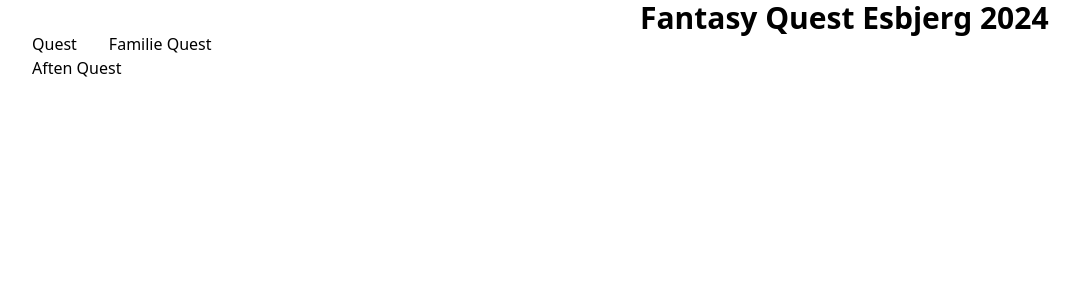
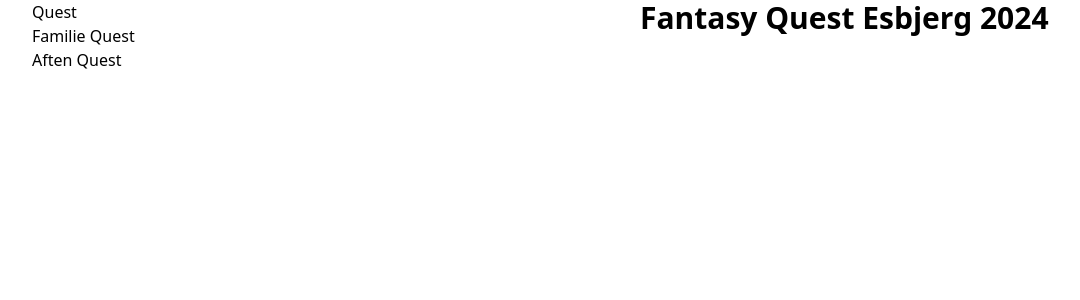
Before and after one commit to Sinyedu/Fantasy-Festival, a Vue app in the folder fantasyfestival/: page / in a window 1280 px wide. Shown: the top 300 px of the page, without its empty margins (0-1080 px from the left). Built offline with nearby package versions, Linux system fonts and the light colour scheme.

Commit message:
Adjustments

```diff
--- a/fantasyfestival/src/App.vue
+++ b/fantasyfestival/src/App.vue
@@ -29,29 +29,8 @@ header {
   margin: 0 auto 2rem;
 }
 
-nav {
-  width: 100%;
-  font-size: 12px;
-  text-align: center;
-  margin-top: 2rem;
-}
-
-nav a.router-link-exact-active {
-  color: var(--color-text);
-}
-
-nav a.router-link-exact-active:hover {
-  background-color: transparent;
-}
-
 nav a {
-  display: inline-block;
-  padding: 0 1rem;
-  border-left: 1px solid var(--color-border);
-}
-
-nav a:first-of-type {
-  border: 0;
+  display: flex;
 }
 
 @media (min-width: 1024px) {
@@ -70,14 +49,5 @@ nav a:first-of-type {
     place-items: flex-start;
     flex-wrap: wrap;
   }
-
-  nav {
-    text-align: left;
-    margin-left: -1rem;
-    font-size: 1rem;
-
-    padding: 1rem 0;
-    margin-top: 1rem;
-  }
 }
 </style>
--- a/fantasyfestival/src/views/FamilieView.vue
+++ b/fantasyfestival/src/views/FamilieView.vue
@@ -1,6 +1,6 @@
 <template>
   <div class="about">
-    <h1>This is an about page</h1>
+    <h1>Dag Questen!</h1>
   </div>
 </template>
 
```
